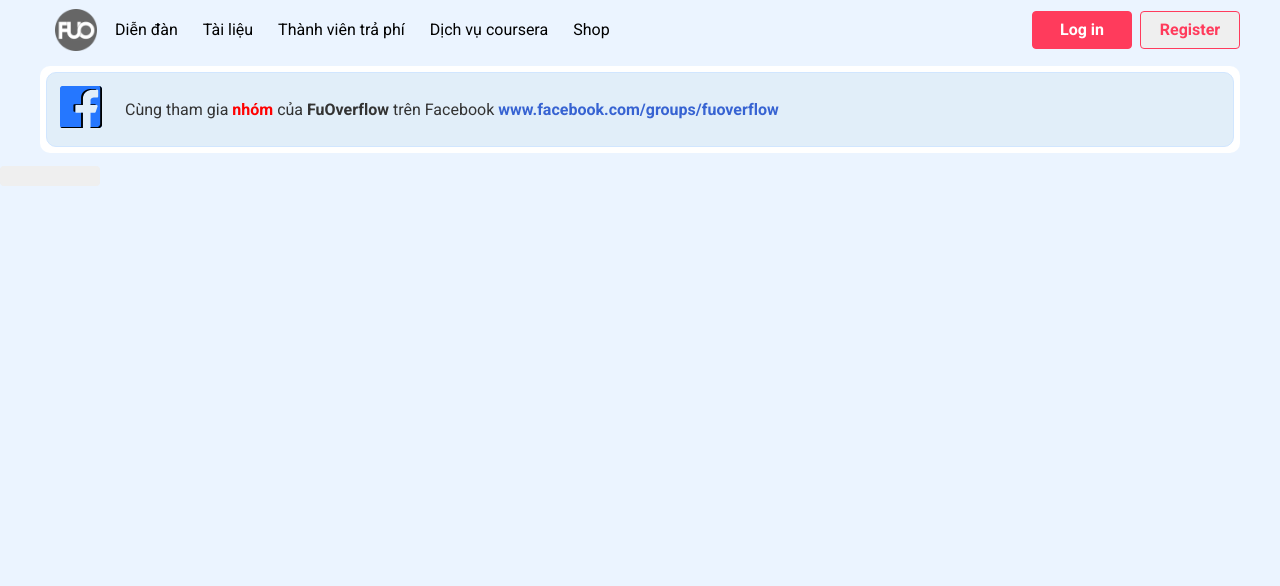
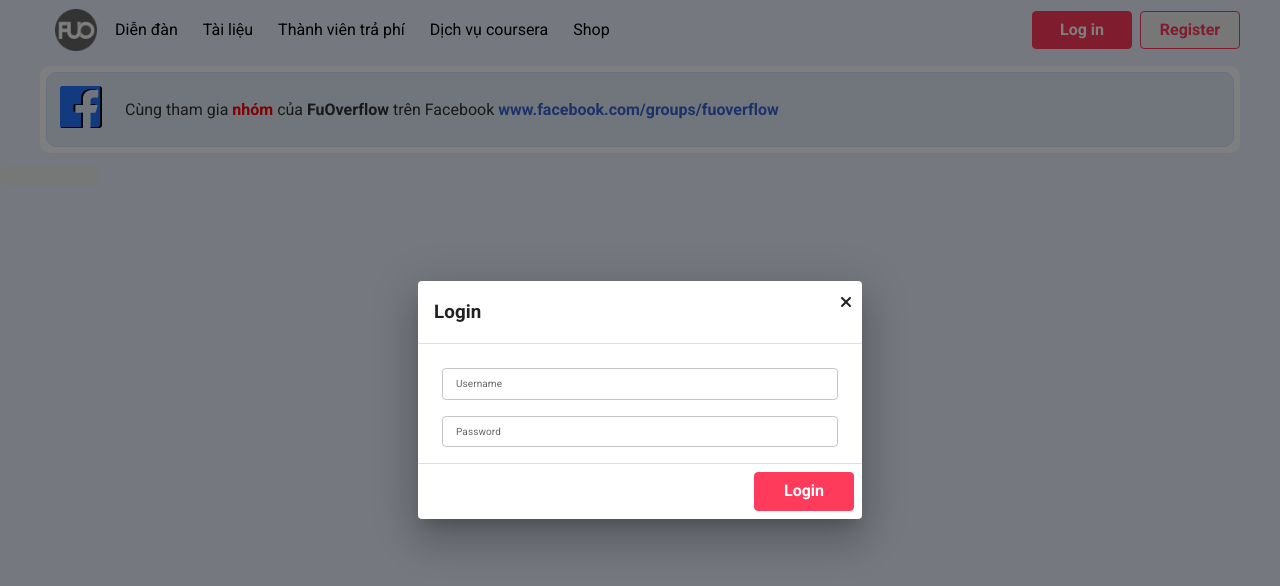
Before and after one commit to nhat251/cloneoverflow-frontend, a React (Vite) app: page /shop in a window 1280 px wide. Both pictures are taken after a click on the button "Log in". Shown: the top 586 px of the page. Built offline with nearby package versions, Linux system fonts and the light colour scheme.

Commit message:
fix login

```diff
--- /dev/null
+++ b/src/components/Popup/LoginModal/index.tsx
@@ -0,0 +1,67 @@
+import React, { useState } from 'react';
+import classNames from 'classnames/bind';
+import styles from './LoginModal.module.scss';
+import { TextField, Stack } from '@mui/material';
+import Modal from '~/components/commons/Modal';
+import callApi from '~/components/api/axiosConfig';
+import { LOGIN } from '~/constants/api';
+import Button from '~/components/commons/Button';
+
+const cx = classNames.bind(styles);
+
+interface LoginModalProps {
+  isOpen: boolean;
+  onClose: () => void;
+  // onLogin?: (username: string, password: string) => void;
+}
+
+const LoginModal: React.FC<LoginModalProps> = ({ isOpen, onClose }) => {
+  const [username, setUsername] = useState('');
+  const [password, setPassword] = useState('');
+
+  const handleLogin = async () => {
+    const data = {
+      username: username,
+      password: password,
+    };
+    const response = await callApi({ path: LOGIN, method: 'POST', data: data });
+    console.log(response);
+
+    onClose();
+  };
+
+  return (
+    <Modal
+      open={isOpen}
+      onClose={onClose}
+      title="Login"
+      additionalButton={
+        <Button primary onClick={handleLogin} className={cx('login-btn')}>
+          Login
+        </Button>
+      }
+    >
+      <Stack spacing={2} sx={{ mt: 1 }}>
+        <TextField
+          label="Username"
+          variant="outlined"
+          size="small"
+          fullWidth
+          value={username}
+          onChange={(e) => setUsername(e.target.value)}
+        />
+        <TextField
+          label="Password"
+          variant="outlined"
+          size="small"
+          type="password"
+          fullWidth
+          value={password}
+          onChange={(e) => setPassword(e.target.value)}
+        />
+      </Stack>
+    </Modal>
+  );
+};
+
+export default LoginModal;
--- a/src/components/commons/Modal/index.tsx
+++ b/src/components/commons/Modal/index.tsx
@@ -1,48 +1,33 @@
-import React, { ReactNode } from 'react';
-import ReactDOM from 'react-dom';
+import React from 'react';
+import { Dialog, DialogTitle, DialogContent, DialogActions, Typography, DialogProps, Box } from '@mui/material';
+import { FontAwesomeIcon } from '@fortawesome/react-fontawesome';
+import { faXmark } from '@fortawesome/free-solid-svg-icons';
 
-interface ModalProps {
-  isOpen: boolean;
+interface ModalProps extends Omit<DialogProps, 'onClose'> {
+  open: boolean;
   title?: string;
-  children?: ReactNode;
+  children?: React.ReactNode;
   onClose: () => void;
-  footer?: ReactNode;
+  additionalButton?: React.ReactNode;
 }
 
-const Modal: React.FC<ModalProps> = ({ isOpen, title, children, footer, onClose }) => {
-  if (!isOpen) return null;
+const Modal: React.FC<ModalProps> = ({ open, title, children, onClose, additionalButton, ...dialogProps }) => {
+  return (
+    <Dialog open={open} onClose={onClose} maxWidth="xs" fullWidth {...dialogProps}>
+      <Box sx={{display: 'flex'}}>
+        {(title || !!onClose) && (
+          <DialogTitle component='div' sx={{ m: 0, p: 2}}>
+            {title && <h2>{title}</h2>}
+          </DialogTitle>
+        )}
+        <div style={{margin: '0 0 0 auto', padding: '1rem'}}><FontAwesomeIcon icon={faXmark} onClick={onClose}/></div>
+      </Box>
+      <DialogContent dividers>
+        {typeof children === 'string' ? <Typography>{children}</Typography> : children}
+      </DialogContent>
 
-  return ReactDOM.createPortal(
-    <div className="fixed inset-0 z-50 flex items-center justify-center">
-      {/* Overlay */}
-      <div
-        className="absolute inset-0 bg-black bg-opacity-50"
-        onClick={onClose}
-      ></div>
-
-      {/* Modal Box */}
-      <div className="relative bg-white rounded-2xl shadow-lg max-w-lg w-full mx-4 p-6 z-10">
-        {/* Header */}
-        {title && (
-          <div className="flex justify-between items-center border-b pb-3 mb-4">
-            <h2 className="text-xl font-semibold">{title}</h2>
-            <button
-              onClick={onClose}
-              className="text-gray-500 hover:text-gray-700 text-2xl font-bold"
-            >
-              ×
-            </button>
-          </div>
-        )}
-
-        {/* Content */}
-        <div className="mb-4">{children}</div>
-
-        {/* Footer */}
-        {footer && <div className="pt-3 border-t">{footer}</div>}
-      </div>
-    </div>,
-    document.body
+      {additionalButton && <DialogActions>{additionalButton}</DialogActions>}
+    </Dialog>
   );
 };
 
--- a/src/components/layouts/components/Header/index.tsx
+++ b/src/components/layouts/components/Header/index.tsx
@@ -5,6 +5,8 @@ import { Link } from 'react-router-dom';
 import images from '~/assets/images';
 import Button from '~/components/commons/Button';
 import NavList from '~/components/commons/NavList';
+import { useState } from 'react';
+import LoginModal from '~/components/Popup/LoginModal';
 
 const cx = classNames.bind(styles);
 
@@ -16,6 +18,7 @@ function Header() {
     { path: '/coursera', text: 'Dịch vụ coursera' },
     { path: '/shop', text: 'Shop' },
   ];
+  const [isOpen, setIsOpen] = useState<boolean>(false);
 
   return (
     <div className={cx('wrapper')}>
@@ -27,12 +30,13 @@ function Header() {
         </div>
         <NavList list={navArray} />
         <div className={cx('actions')}>
-          <Button primary className={cx('custom-login')}>
+          <Button primary className={cx('custom-login')} onClick={() => setIsOpen(true)}>
             Log in
           </Button>
-          <Button outline className={cx('custom-register')}>
+          <Button outline className={cx('custom-register')} onClick={() => setIsOpen(true)}>
             Register
           </Button>
+          {isOpen && <LoginModal isOpen={isOpen} onClose={() => setIsOpen(false)} />}
         </div>
       </header>
     </div>
```
Also changed, not shown: src/components/Popup/LoginPopup/index.tsx (deleted, +0 -79 lines), src/components/Popup/LoginModal/LoginModal.module.scss (added).
